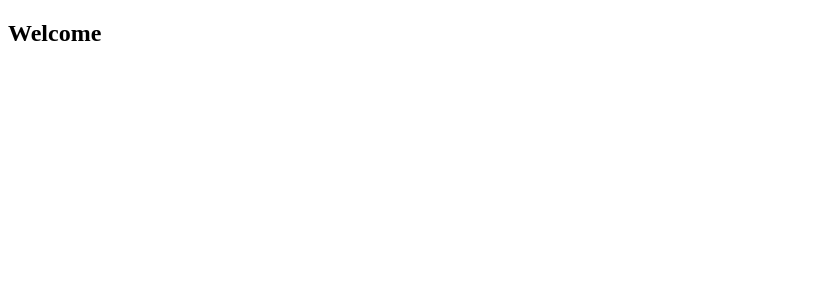
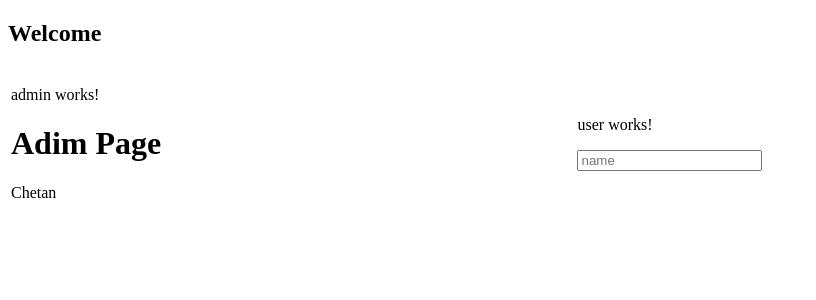
Before and after one commit to am-datascientist/angular-20, an Angular app: page / in a window 1280 px wide. Shown: the top 300 px of the page, without its empty margins (0-816 px from the left). Built offline with nearby package versions, Linux system fonts and the light colour scheme.

Commit message:
Criando Variávis

```diff
--- a/src/app/app.html
+++ b/src/app/app.html
@@ -1 +1,15 @@
 <h2>Welcome</h2>
+
+<table style="width: 100%;">
+
+    <tr>
+
+        <td>
+            <app-admin></app-admin>
+        </td>
+
+        <td>
+             <app-user></app-user>
+        </td>
+    </tr>
+</table>
--- a/src/app/app.ts
+++ b/src/app/app.ts
@@ -1,9 +1,11 @@
 import { Component, signal } from '@angular/core';
 import { RouterOutlet } from '@angular/router';
+import { Admin } from './components/admin/admin';
+import { User } from './components/user/user';
 
 @Component({
   selector: 'app-root',
-  imports: [RouterOutlet],
+  imports: [Admin,User],
   templateUrl: './app.html',
   styleUrl: './app.css'
 })
--- a/src/app/components/admin/admin.html
+++ b/src/app/components/admin/admin.html
@@ -1 +1,4 @@
 <p>admin works!</p>
+<h1>Adim Page</h1>
+
+<span> {{firstName}} </span>
--- a/src/app/components/admin/admin.ts
+++ b/src/app/components/admin/admin.ts
@@ -6,4 +6,12 @@
   templateUrl: './admin.html',
   styleUrl: './admin.css',
 })
-export class Admin {}
+export class Admin {
+
+  firstName = "Chetan";
+
+  courseName = "Angular 20 Tutorial";
+
+  rollNo = 111;
+
+}
```
